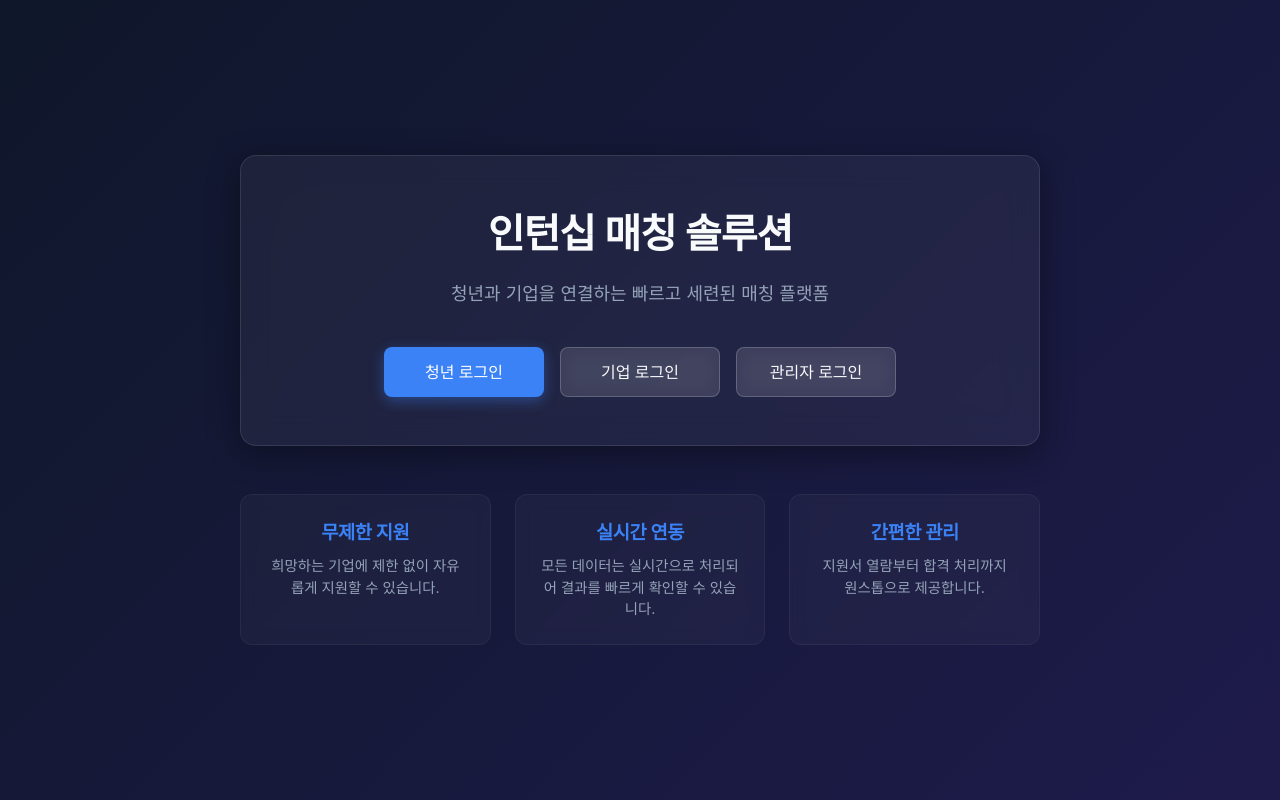
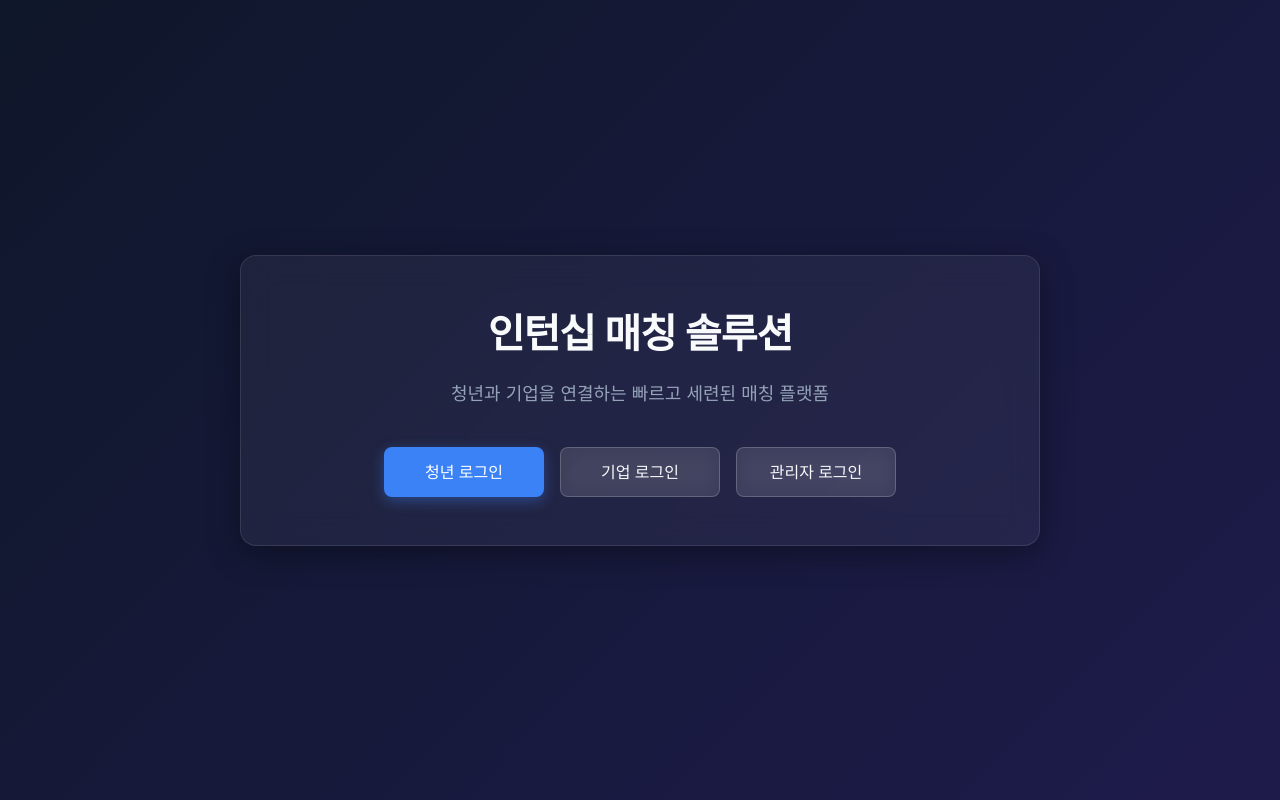
Before and after one commit to jijeongin53-ops/intern, a Next.js app: page / in a window 1280 px wide. Built offline with nearby package versions, Linux system fonts and the light colour scheme.

Commit message:
UI: Remove feature cards from main page

```diff
--- a/src/app/page.tsx
+++ b/src/app/page.tsx
@@ -24,20 +24,6 @@ export default function Home() {
         </div>
       </div>
 
-      <div style={{ display: 'grid', gridTemplateColumns: 'repeat(auto-fit, minmax(250px, 1fr))', gap: '1.5rem', width: '100%', maxWidth: '800px', marginTop: '3rem' }}>
-        <div className="glass-card" style={{ padding: '1.5rem', textAlign: 'center' }}>
-          <h3 style={{ color: 'var(--accent-color)', marginBottom: '0.5rem' }}>무제한 지원</h3>
-          <p style={{ margin: 0, fontSize: '0.9rem' }}>희망하는 기업에 제한 없이 자유롭게 지원할 수 있습니다.</p>
-        </div>
-        <div className="glass-card" style={{ padding: '1.5rem', textAlign: 'center' }}>
-          <h3 style={{ color: 'var(--accent-color)', marginBottom: '0.5rem' }}>실시간 연동</h3>
-          <p style={{ margin: 0, fontSize: '0.9rem' }}>모든 데이터는 실시간으로 처리되어 결과를 빠르게 확인할 수 있습니다.</p>
-        </div>
-        <div className="glass-card" style={{ padding: '1.5rem', textAlign: 'center' }}>
-          <h3 style={{ color: 'var(--accent-color)', marginBottom: '0.5rem' }}>간편한 관리</h3>
-          <p style={{ margin: 0, fontSize: '0.9rem' }}>지원서 열람부터 합격 처리까지 원스톱으로 제공합니다.</p>
-        </div>
-      </div>
     </main>
   );
 }
```
